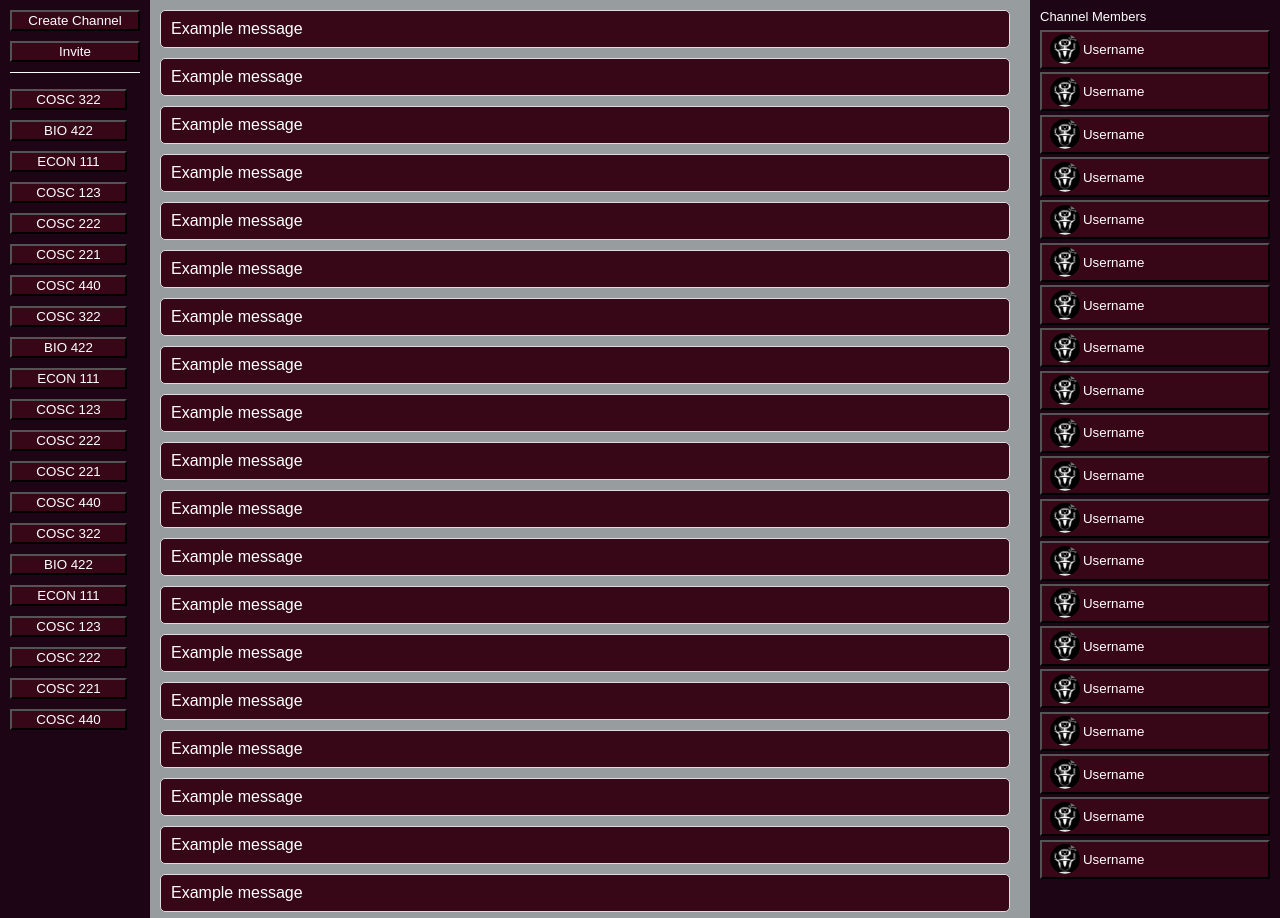
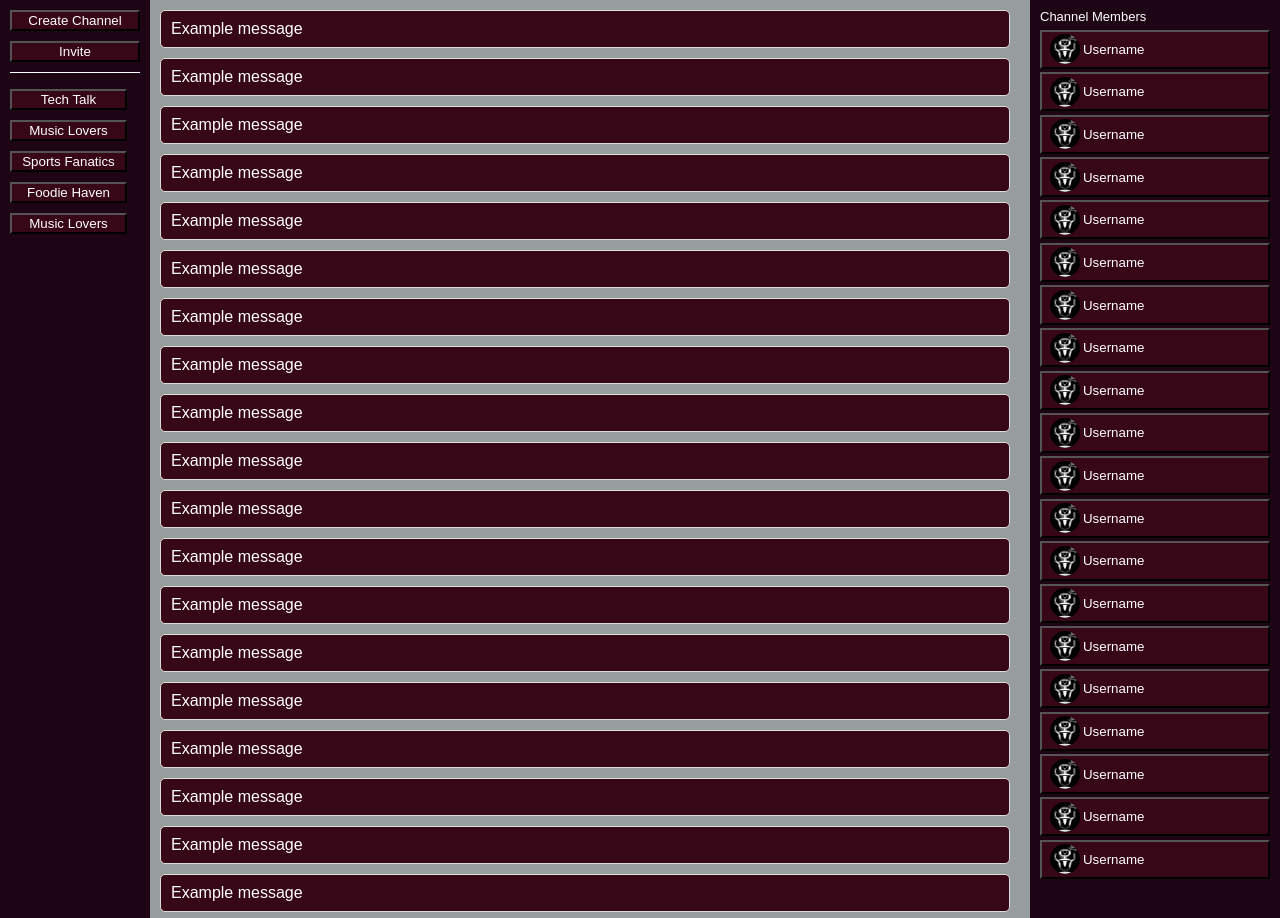
Before and after one commit to imoudu13/GuildTalk, a Flask app: page /channel in a window 1280 px wide. Shown: the part 63-981 px from the top of the page. Run offline with Flask 3, Linux system fonts and the light colour scheme; data comes from the database, SQL or seed files in the repository.

Commit message:
Implemented channel list population upon page rendering. Function passed unit tests. For now it is working on a dummy username, but once our registration page is finalized it will be a simple addition to get it working with the currently logged in user

```diff
--- a/Database script/database.sql
+++ b/Database script/database.sql
@@ -26,8 +26,7 @@ CREATE TABLE Channel(
 CREATE TABLE UserChannel (
     username VARCHAR(30) REFERENCES User(username),
     ChannelID INTEGER REFERENCES Channel(channelID),
-    IsAdmin BOOLEAN DEFAULT FALSE,
-    PRIMARY KEY (username, ChannelID)
+    IsAdmin BOOLEAN DEFAULT FALSE
 );
 
 -- Message Table
@@ -90,6 +89,9 @@ VALUES
 -- Inserting users into channels
 INSERT INTO UserChannel(username, ChannelID, IsAdmin) VALUES
 ('john_doe', 1, FALSE),
+('john_doe', 2, FALSE),
+('john_doe', 3, FALSE),
+('john_doe', 4, FALSE),
 ('jane_smith', 1, FALSE),
 ('michael_jones', 1, FALSE),
 ('ryan_taylor', 1, FALSE),
--- a/DatabaseConnections.py
+++ b/DatabaseConnections.py
@@ -146,7 +146,7 @@ class DatabaseConnect:
                 print(f"Error during insert_into_user: {e}")
 
     def retrieve_from_user_channel(self, username):
-        query = "SELECT channelName, channelID FROM UserChannel JOIN Channel ON UserChannel.ChannelID = Channel.channelID WHERE username = ?;"
+        query = "SELECT channelName, UserChannel.channelID FROM UserChannel JOIN Channel ON UserChannel.ChannelID = Channel.channelID WHERE username = ?;"
         # This function retrieves a tuple matching the username form the User table
         # If the username isn't in the db it returns None
         # Otherwise it puts the information in a dictionary
@@ -154,15 +154,15 @@ class DatabaseConnect:
             try:
                 result = db.fetch_all(query, (username,))
 
-                if result is None:
+                if not result:
                     return None
 
                 result_list = []
 
                 for row in result:
-                    channelName, channelID = map(str, result)
+                    channelName, channelID = map(str, row)
 
-                    channel_dict = {"channelName": channelName, "id": int(channelID)}\
+                    channel_dict = {"channelName": channelName, "id": int(channelID)}
 
                     result_list.append(channel_dict)
 
--- a/PythonScripts/createChannel.py
+++ b/PythonScripts/createChannel.py
@@ -0,0 +1,15 @@
+from flask import jsonify
+
+
+def get_channels(username):
+    from app import db
+    # Fetch channels from the database
+    channels = db.retrieve_from_user_channel(username)
+    return channels
+
+
+def add_channel(channel_name):
+    from app import db
+    # Add a new channel to the database
+    db.add_channel(channel_name)  # Assume add_channel() adds a channel to the database
+    return jsonify({'success': True})  # Return a success response
--- a/app.py
+++ b/app.py
@@ -1,5 +1,6 @@
 from flask import Flask, render_template, request, jsonify, redirect
 from DatabaseConnections import DatabaseConnect
+from PythonScripts.createChannel import get_channels, add_channel
 
 db = DatabaseConnect()
 
@@ -16,17 +17,21 @@ def login(): #This is the default page. Below we will have other pages
 @app.route('/channel', methods=['GET', 'POST'])
 def channel(): #This is the ChannelPage we will send variabls and stuff here to configure
     if request.method == 'POST':
-        # Extract the channel name from the POST request data
+        # Extracting the data from the post request
         data = request.get_json()
-        channel_name = data.get('name')
+        #channel name that we will add to db
+        channel_name = data.get('channelName')
 
-        # Perform any necessary actions, such as creating a new channel in the database
+
         # For simplicity, let's assume we just want to return the channel name as JSON data
         response_data = {'name': channel_name}
 
         # Return a JSON response with the new channel data
         return jsonify(response_data)
-    return render_template("ChannelPage.html")
+    else:
+        #on page load get the list of channels the user is in and send it to the channel page so we can load them
+        channels = get_channels('john_doe')
+    return render_template("ChannelPage.html", channels=channels)
 
 
 @app.route('/profile')
--- a/static/js/ChannelPage.js
+++ b/static/js/ChannelPage.js
@@ -39,7 +39,7 @@ function createChannel(){
                 console.error("Failed to create channel.");
             }
         };
-        xhr.send(JSON.stringify({name: channelName}));
+        xhr.send(JSON.stringify({channelName: channelName}));
         }
         else{
             alert("Channel name too long");
--- a/templates/ChannelPage.html
+++ b/templates/ChannelPage.html
@@ -29,28 +29,10 @@
             <button class="invite-button">Invite</button>
         </div>
         <div class="select-channel-container">
-            <button class="channel-button">COSC 322</button>
-            <button class="channel-button">BIO 422</button>
-            <button class="channel-button">ECON 111</button>
-            <button class="channel-button">COSC 123</button>
-            <button class="channel-button">COSC 222</button>
-            <button class="channel-button">COSC 221</button>
-            <button class="channel-button">COSC 440</button>
-            <button class="channel-button">COSC 322</button>
-            <button class="channel-button">BIO 422</button>
-            <button class="channel-button">ECON 111</button>
-            <button class="channel-button">COSC 123</button>
-            <button class="channel-button">COSC 222</button>
-            <button class="channel-button">COSC 221</button>
-            <button class="channel-button">COSC 440</button>
-            <button class="channel-button">COSC 322</button>
-            <button class="channel-button">BIO 422</button>
-            <button class="channel-button">ECON 111</button>
-            <button class="channel-button">COSC 123</button>
-            <button class="channel-button">COSC 222</button>
-            <button class="channel-button">COSC 221</button>
-            <button class="channel-button">COSC 440</button>
-
+        {#This container will be filled by the following for loop.         #}
+          {% for channel in channels %}
+                <button class="channel-button">{{ channel.channelName }}</button>
+          {% endfor %}
         </div>
 
         <div class="profile-container">
```
Also changed, not shown: PythonScripts/createChannelTest.py (+25 -5 lines), 1 other file.
